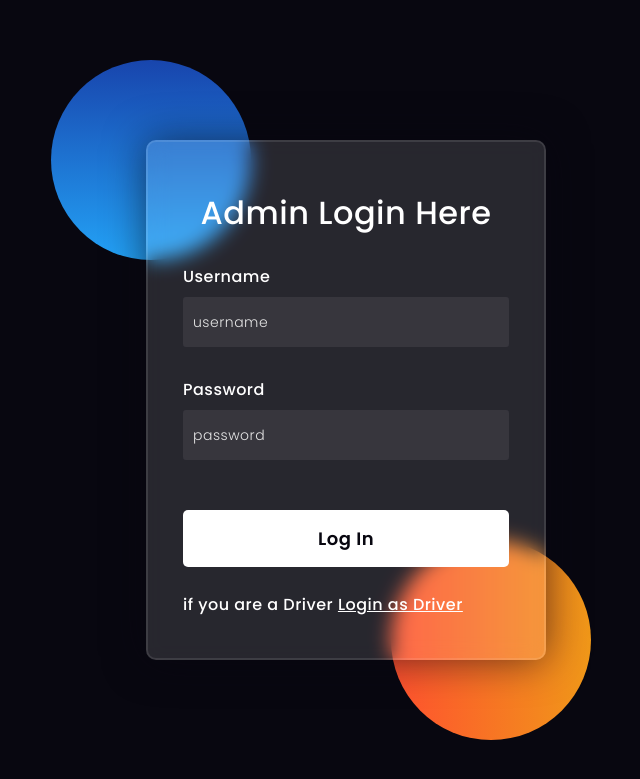
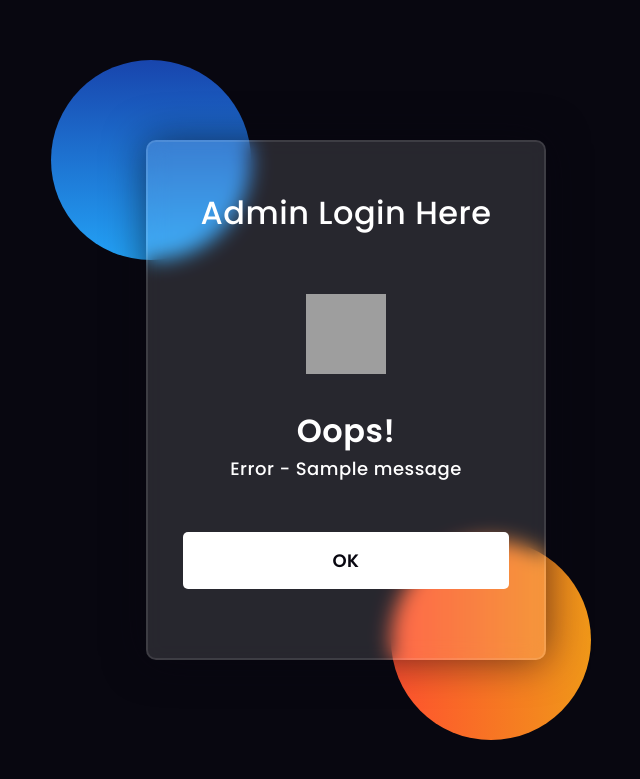
Before and after one commit to karim-aboelazm/mcv_site, a Django app: page /admin-login/ in a window 1280 px wide. Shown: the top 779 px of the page, without its empty margins (294-934 px from the left). Run offline with Django 4.2, Linux system fonts and the light colour scheme; one stand-in notice (Sample message) is shown; grey boxes are pictures that could not be loaded.

Commit message:
Login Error Message

```diff
--- a/mcv_app/templates/mcv_user_login.html
+++ b/mcv_app/templates/mcv_user_login.html
@@ -19,6 +19,18 @@
     <form method="post" class="form">
       {% csrf_token %}
         <h3>Admin Login Here</h3>
+        {% if messages %}
+        <div class="modal" style="margin-top: 40px;">
+          <h1 class="title" style="text-align: center;">
+            <img src="http://100dayscss.com/codepen/alert.png" width="80" height="80"  style="margin: 20px;"/><br>Oops!</h1>
+          {% for message in messages %}
+            <p style="text-align: center;font-size: 18px;">Error - {{ message }}</p>
+          {% endfor %}
+          <button class="button" type="button" onclick="dismissMessage()">OK</button>
+        </div>
+      {% endif %}
+
+      <div class="form-content" style="display: {% if messages %}none{% else %}block{% endif %};">
 
         <label for="username">Username</label>
         <input type="text" name="username" placeholder="username" id="username">
@@ -30,6 +42,18 @@
         <p class="mt-5" style="margin-top:25px;">if you are a Driver
           <a href="{% url 'mcv:mcv_driver_login' %}">Login as Driver</a>
         </p>
+      </div>
     </form>
+    <script>
+      function dismissMessage() {
+        document.querySelector('.modal').style.display = 'none';
+        document.querySelector('.form-content').style.display = 'block';
+      }
+    </script>
+
+
+      <style>
+        @import url(https://fonts.googleapis.com/css?family=Open+Sans:400,300);
+      </style>
 </body>
 </html>
--- a/mcv_app/views.py
+++ b/mcv_app/views.py
@@ -3,6 +3,7 @@ from django.views.generic import TemplateView,FormView,DetailView
 from django.contrib.auth import authenticate , login ,logout
 from .models import *
 from .forms import *
+from django.contrib import messages
 import requests
 class SplashPageView(TemplateView):
     template_name = 'spalsh_page.html'
@@ -60,23 +61,26 @@ class McvUserLogin(FormView):
         usr = authenticate(username=user_name,password=pass_word)
         if usr is not None and MCVUser.objects.filter(user=usr).exists():
             login(self.request, usr)
+            return super().form_valid(form)
         else:
-            return render(self.request,self.template_name,{'form':self.form_class})
-        return super().form_valid(form)
+            messages.error(self.request,'The admin username or password not correct please try again !')
+            return redirect('/admin-login/')
 
 class McvDriverLogin(FormView):
     template_name= "mcv_driver_login.html"
     form_class = McvDriverLoginForm
     success_url = '/driver-car-detail/'
-    def form_valid(self,form):
-        user_name = form.cleaned_data.get('username')
-        pass_word = form.cleaned_data['password']
-        usr = authenticate(username=user_name,password=pass_word)
-        if usr is not None and Driver.objects.filter(user=usr).exists():
-            login(self.request, usr)
+    def form_valid(self, form):
+        username = form.cleaned_data.get('username')
+        password = form.cleaned_data.get('password')
+
+        user = authenticate(username=username, password=password)
+        if user is not None and Driver.objects.filter(user=user).exists():
+            login(self.request, user)
+            return super().form_valid(form)
         else:
-            return render(self.request,self.template_name,{'form':self.form_class})
-        return super().form_valid(form)
+            messages.error(self.request,'The driver username or password not correct please try again !')
+            return redirect('/driver-login/')
 
 class DriverDashBoardPageView(MCVDriverRequiredMixin,TemplateView):
     template_name = 'dashboard.html'
```
Also changed, not shown: mcv_app/templates/mcv_driver_login.html (+29 -1 lines), db.sqlite3.
